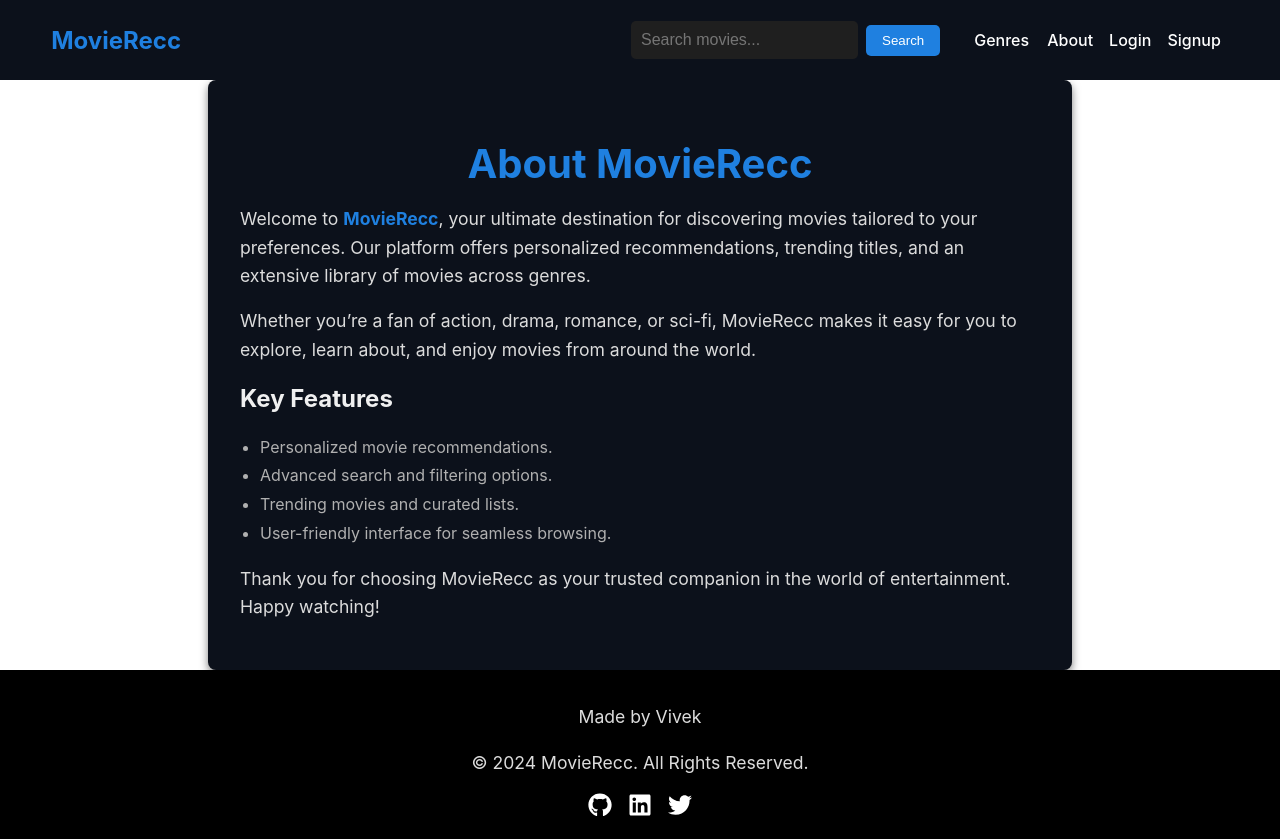
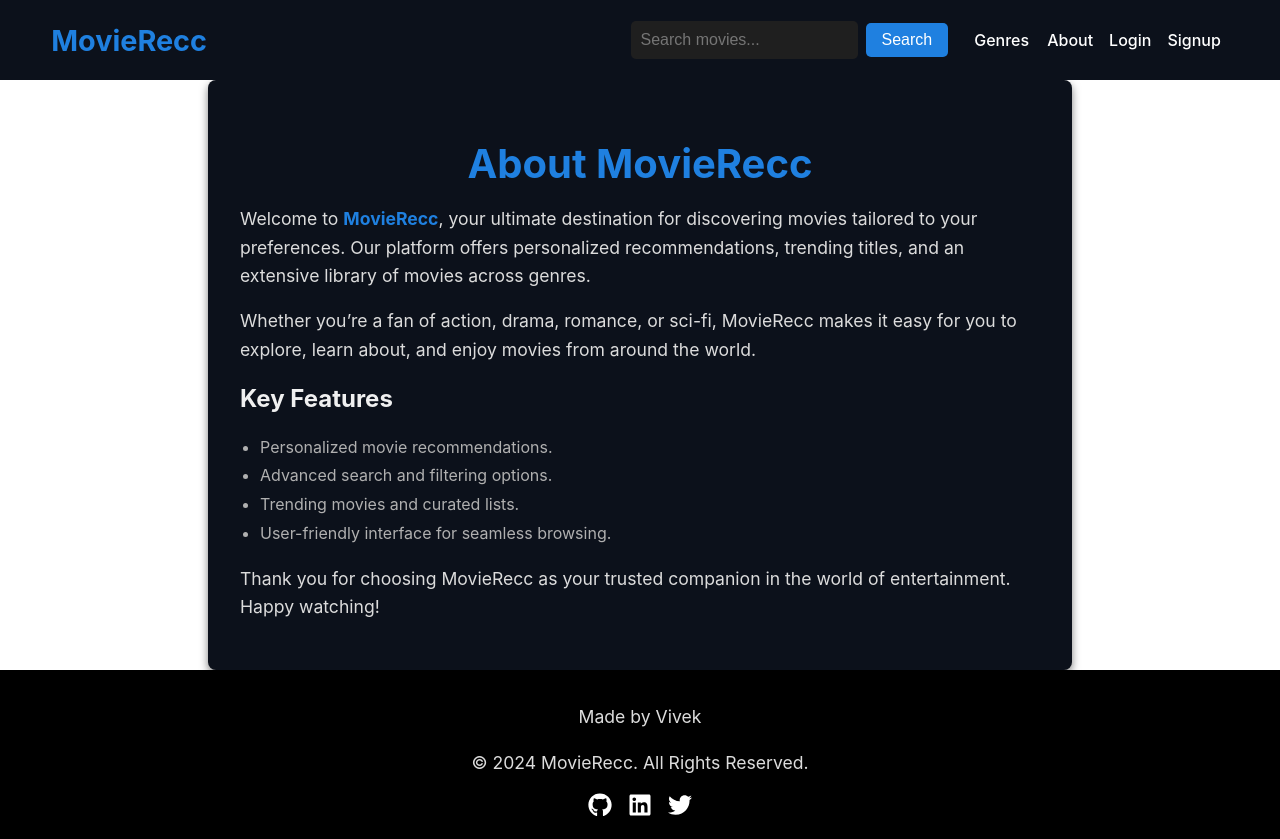
Before and after one commit to Vivek4428/MovieRecc, a React (Create React App) app in the folder movie-frontend/: page /about in a window 1280 px wide. Built offline with nearby package versions, Linux system fonts and the light colour scheme.

Commit message:
Navbar css updates

```diff
--- a/movie-frontend/src/components/NavBar.css
+++ b/movie-frontend/src/components/NavBar.css
@@ -1,5 +1,4 @@
 nav {
-  width: auto;
   height: 80px;
   display: flex;
   align-items: center;
@@ -7,18 +6,23 @@ nav {
   padding: 0 4%;
   background: #0c111b;
   position: relative;
-  z-index: 9;
+  z-index: 10;
 }
 
 .brand {
-  font-size: 1.5rem;
-  font-weight: 700;
+  font-size: 1.8rem;
+  font-weight: bold;
   color: white;
 }
 
 .brand a {
   text-decoration: none;
   color: #1f80e0;
+  transition: color 0.3s ease;
+}
+
+.brand a:hover {
+  color: #e63946;
 }
 
 .NavBarContainer {
@@ -34,6 +38,7 @@ nav {
 .NavBarContainer form {
   display: flex;
   align-items: center;
+  margin-right: 1rem;
 }
 
 .NavBarContainer input {
@@ -45,22 +50,36 @@ nav {
   background: #1f1f1f;
   font-size: 1rem;
   margin-right: 0.5rem;
+  transition: background 0.3s ease-in-out;
 }
 
-.NavBarContainer button {
+.NavBarContainer input:focus {
+  background: #333;
+}
+
+.submit-button {
   padding: 0.5rem 1rem;
   border: none;
   border-radius: 5px;
   background: #1f80e0;
   color: white;
+  font-size: 1rem;
   cursor: pointer;
-  margin-right: 1.5rem;
+  transition: background 0.3s ease-in-out;
+}
+
+.submit-button:disabled {
+  background: #4c5c6c;
+  cursor: not-allowed;
+}
+
+.submit-button:hover:not(:disabled) {
+  background: #1464b3;
 }
 
 .links {
   display: flex;
   align-items: center;
-  transition: transform 0.3s ease-in-out;
 }
 
 .links a,
@@ -70,6 +89,12 @@ nav {
   color: white;
   font-size: 1rem;
   font-weight: 500;
+  transition: color 0.3s ease;
+}
+
+.links a:hover,
+.links button:hover {
+  color: #1f80e0;
 }
 
 .logout-button {
@@ -78,6 +103,11 @@ nav {
   border-radius: 5px;
   padding: 0.5rem 1rem;
   cursor: pointer;
+  transition: background 0.3s ease-in-out;
+}
+
+.logout-button:hover {
+  background: #b52534;
 }
 
 .dropdown {
@@ -96,7 +126,7 @@ nav {
 }
 
 .dropdown-menu {
-  display: none; /* Hide by default */
+  display: none;
   position: absolute;
   top: 100%;
   left: 0;
@@ -105,13 +135,12 @@ nav {
   padding: 0.5rem 0;
   box-shadow: 0 4px 6px rgba(0, 0, 0, 0.3);
   z-index: 99;
-  transition: all 0.3s ease-in-out;
+  transition: opacity 0.3s ease-in-out, transform 0.3s ease-in-out;
 }
 
 .dropdown-menu {
   display: flex;
   opacity: 1;
-  pointer-events: auto;
   transform: translateY(0);
 }
 
@@ -119,15 +148,19 @@ nav {
   list-style: none;
 }
 
-.dropdown-menu li a {
+.dropdown-menu li .genre-button {
   display: block;
   padding: 0.5rem 1rem;
   text-decoration: none;
   color: white;
+  background: none;
+  border: none;
+  cursor: pointer;
+  text-align: left;
   transition: background 0.3s ease-in-out;
 }
 
-.dropdown-menu li a:hover {
+.dropdown-menu li .genre-button:hover {
   background: #1f80e0;
 }
 
@@ -165,23 +198,40 @@ nav {
 
   .NavBarContainer form {
     margin: 0.5rem 0;
+    width: 90%;
+  }
+
+  .NavBarContainer input {
+    width: 100%;
+    margin-right: 0;
+  }
+
+  .submit-button {
+    width: 100%;
+    margin-top: 0.5rem;
   }
 
   .links {
     flex-direction: column;
+    width: 100%;
+    align-items: center;
   }
 
   .links a,
   .links button {
     margin: 0.5rem 0;
+    width: 90%;
+    text-align: center;
+  }
+
+  .dropdown-menu {
+    position: static;
+    width: 100%;
+    box-shadow: none;
+    padding: 0;
   }
 
   .hamburger {
     display: flex;
   }
-
-  .dropdown-menu {
-    position: static;
-    box-shadow: none;
-  }
 }
--- a/movie-frontend/src/components/Navbar.jsx
+++ b/movie-frontend/src/components/Navbar.jsx
@@ -38,14 +38,12 @@ const Navbar = () => {
 
     const toggleMenu = () => setIsMenuOpen(!isMenuOpen);
 
-    // Toggle dropdown visibility
-    // const toggleDropdown = () => setIsDropdownOpen((prev) => !prev);
-    const toggleDropdown = () => {
-        setIsDropdownOpen((prev) => {
-          console.log("Dropdown State Changed:", !prev);
-          return !prev;
-        });
-      };
+    const toggleDropdown = () => setIsDropdownOpen((prev) => !prev);
+
+    const handleGenreClick = (genre) => {
+        setIsDropdownOpen(false);
+        navigate(`/genre/${genre}`);
+    };
 
 
     return (
@@ -61,7 +59,7 @@ const Navbar = () => {
                         value={searchQuery}
                         onChange={(e) => setSearchQuery(e.target.value)}
                     />
-                    <button type="submit" disabled={isSearching}>
+                    <button type="submit" disabled={isSearching} className="submit-button">
                         {isSearching ? "Searching..." : "Search"}
                     </button>
                 </form>
@@ -91,7 +89,12 @@ const Navbar = () => {
                                     "Fantasy",
                                 ].map((genre) => (
                                     <li key={genre}>
-                                        <Link to={`/genre/${genre}`}>{genre}</Link>
+                                        <button
+                                            onClick={() => handleGenreClick(genre)}
+                                            className="genre-button"
+                                        >
+                                            {genre}
+                                        </button>
                                     </li>
                                 ))}
                             </ul>
--- a/movie-frontend/src/pages/GenrePage.css
+++ b/movie-frontend/src/pages/GenrePage.css
@@ -15,6 +15,7 @@
     grid-template-columns: repeat(auto-fit, minmax(200px, 1fr));
     gap: 1rem;
     padding: 1rem;
+    justify-items: start;
 }
 
 .movie {
@@ -40,7 +41,7 @@
 .movie h3 {
     margin-top: 0.5rem;
     font-size: 1.1rem;
-    color: #555;
+    color: #c4c3c4;
 }
 
 .loading-message {
--- a/movie-frontend/src/pages/GenrePage.jsx
+++ b/movie-frontend/src/pages/GenrePage.jsx
@@ -52,7 +52,7 @@ const GenrePage = () => {
             ) : (
                 <div className="grid">
                     {movies.map((movie) => (
-                        <div className="movie" key={movie.genres[0]}>
+                        <div className="movie" key={movie.genre}>
                             <img src={movie.poster || '/placeholder.jpg'} alt={movie.title} />
                             <h3>{movie.title}</h3>
                         </div>
```
